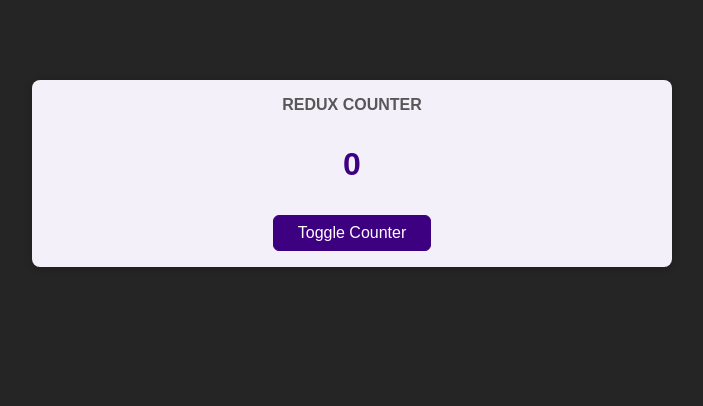
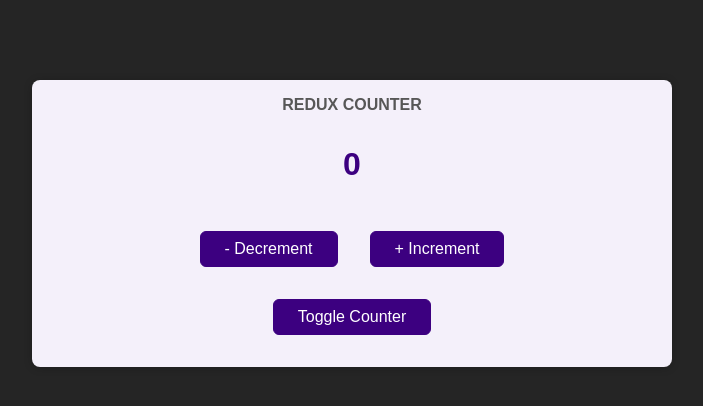
Before and after one commit to elvan/user-profile-app-react-redux, a React (Create React App) app: page / in a window 1280 px wide. Shown: the top 406 px of the page, without its empty margins (288-991 px from the left). Built offline with nearby package versions, Linux system fonts and the light colour scheme.

Commit message:
dispatching actions from inside components

```diff
--- a/src/components/Counter.js
+++ b/src/components/Counter.js
@@ -1,10 +1,18 @@
-// @ts-nocheck
-
-import { useSelector } from 'react-redux';
+import { useDispatch, useSelector } from 'react-redux';
 import classes from './Counter.module.css';
 
 const Counter = () => {
+  // @ts-ignore
   const counter = useSelector((state) => state.counter);
+  const dispatch = useDispatch();
+
+  const incrementHandler = () => {
+    dispatch({ type: 'INCREMENT' });
+  };
+
+  const decrementHandler = () => {
+    dispatch({ type: 'DECREMENT' });
+  };
 
   const toggleCounterHandler = () => {};
 
@@ -12,6 +20,10 @@ const Counter = () => {
     <main className={classes.counter}>
       <h1>Redux Counter</h1>
       <div className={classes.value}>{counter}</div>
+      <div>
+        <button onClick={decrementHandler}>- Decrement</button>
+        <button onClick={incrementHandler}>+ Increment</button>
+      </div>
       <button onClick={toggleCounterHandler}>Toggle Counter</button>
     </main>
   );
--- a/src/components/Counter.module.css
+++ b/src/components/Counter.module.css
@@ -21,3 +21,7 @@
   margin: 2rem 0;
   font-weight: bold;
 }
+
+.counter button {
+  margin: 1rem;
+}
```
